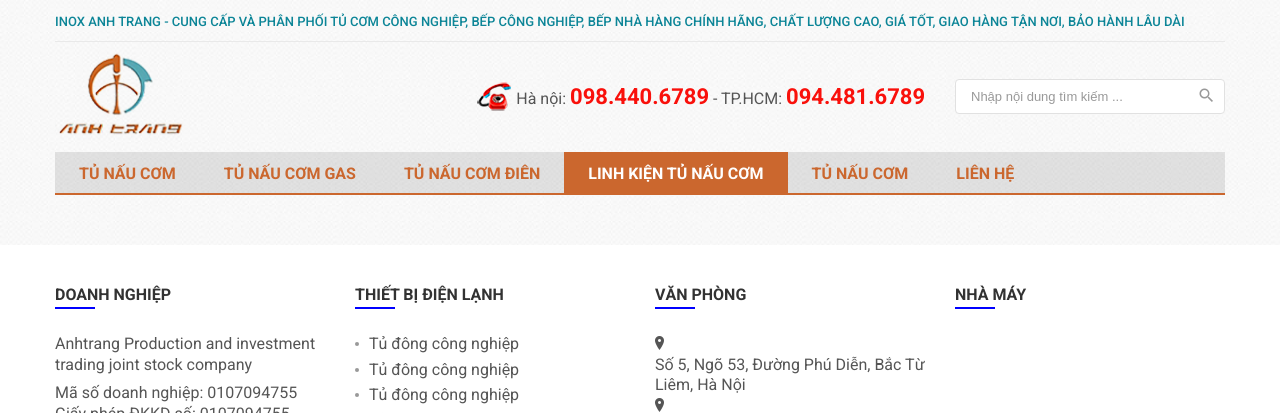
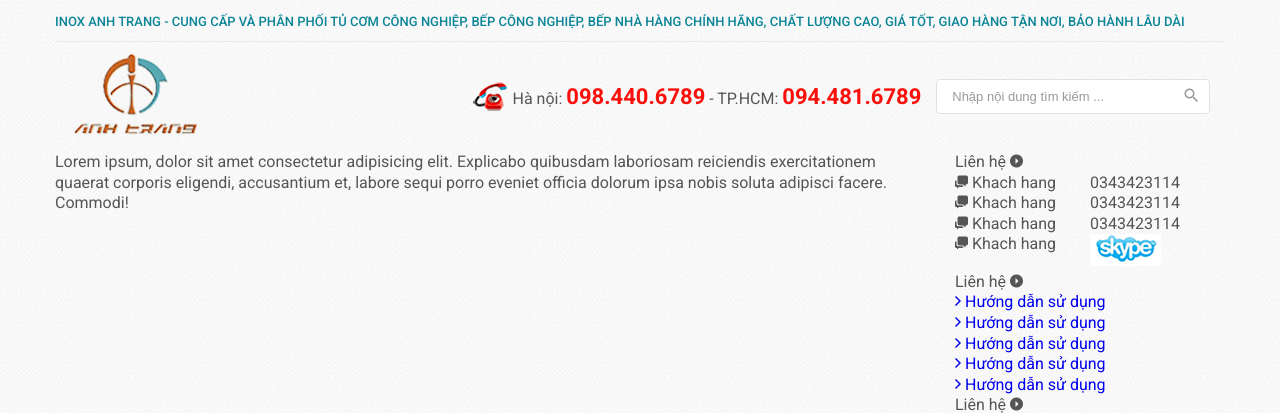
Before and after one commit to luctc-dev/FrontT02-092020, a PHP site: page /InoxAnhTrang/index.html in a window 1280 px wide. Shown: the top 413 px of the page. Run offline with PHP 8.4, Linux system fonts and the light colour scheme.

Commit message:
html sidebar

```diff
--- a/InoxAnhTrang/css/style.css
+++ b/InoxAnhTrang/css/style.css
@@ -56,15 +56,31 @@ body {
   margin-left: -15px;
   margin-right: -15px;
 }
-.row [class*="tcl-col-"] {
+.row > [class*="tcl-col-"] {
   font-size: 16px;
   display: inline-block;
   padding-right: 15px;
   padding-left: 15px;
   vertical-align: top;
 }
-.row [class*="tcl-col-"].va-middle {
+.row > [class*="tcl-col-"].va-middle {
   vertical-align: middle;
+}
+.row.no-gutters {
+  margin-left: 0;
+  margin-right: 0;
+}
+.row.no-gutters > [class*="tcl-col-"] {
+  padding-left: 0;
+  padding-right: 0;
+}
+.row.gutters-15 {
+  margin-left: 7.5px;
+  margin-right: 7.5px;
+}
+.row.gutters-15 > [class*="tcl-col-"] {
+  padding-left: 7.5px;
+  padding-right: 7.5px;
 }
 .row .tcl-col-3 {
   width: 25%;
--- a/InoxAnhTrang/index.html
+++ b/InoxAnhTrang/index.html
@@ -25,7 +25,7 @@
 
       <!-- Main Header -->
       <div class="main-header">
-        <div class="row">
+        <div class="row gutters-15">
           <div class="tcl-col-9 va-middle">
             <div class="tcl-d-flex tcl-jc-between">
               <div class="logo-header">
@@ -50,6 +50,167 @@
       <!-- End Main Header -->
     </div>
   </header>
+
+  <main>
+    <div class="container">
+      <div class="row">
+        <div class="tcl-col-9">
+          <p>Lorem ipsum, dolor sit amet consectetur adipisicing elit. Explicabo quibusdam laboriosam reiciendis exercitationem quaerat corporis eligendi, accusantium et, labore sequi porro eveniet officia dolorum ipsa nobis soluta adipisci facere. Commodi!</p>
+        </div>
+        <div class="tcl-col-3">
+          <!-- aside thẻ của HTML5 -->
+          <aside class="sidebar">
+
+            <!-- Start Sidebar Item Contact -->
+            <div class="sidebar-item">
+              <div class="sidebar-item__title">
+                <span class="sidebar-item__title--text">Liên hệ</span>
+                <span class="sidebar-item__title--icons ion-android-arrow-dropright-circle"></span>
+              </div>
+              <div class="sidebar-item__content sidebar-item__contact">
+                <div class="row no-gutters">
+                  <div class="tcl-col-6">
+                    <span class="icons ion-chatboxes"></span>
+                    <span class="text">Khach hang</span>
+                  </div>
+                  <div class="tcl-col-6">
+                    0343423114
+                  </div>
+                </div>
+                <div class="row no-gutters">
+                  <div class="tcl-col-6">
+                    <span class="icons ion-chatboxes"></span>
+                    <span class="text">Khach hang</span>
+                  </div>
+                  <div class="tcl-col-6">
+                    0343423114
+                  </div>
+                </div>
+                <div class="row no-gutters">
+                  <div class="tcl-col-6">
+                    <span class="icons ion-chatboxes"></span>
+                    <span class="text">Khach hang</span>
+                  </div>
+                  <div class="tcl-col-6">
+                    0343423114
+                  </div>
+                </div>
+                <div class="row no-gutters">
+                  <div class="tcl-col-6">
+                    <span class="icons ion-chatboxes"></span>
+                    <span class="text">Khach hang</span>
+                  </div>
+                  <div class="tcl-col-6">
+                    <img src="./images/icon-skype.png" alt="">
+                  </div>
+                </div>
+              </div>
+            </div>
+            <!-- End Sidebar Item Contact -->
+
+            <!-- Start Sidebar Item List Blog Categories -->
+            <div class="sidebar-item">
+              <div class="sidebar-item__title">
+                <span class="sidebar-item__title--text">Liên hệ</span>
+                <span class="sidebar-item__title--icons ion-android-arrow-dropright-circle"></span>
+              </div>
+              <div class="sidebar-item__content blog-categoies">
+                <ul>
+                  <li><a href="#"><span class="icons ion-ios-arrow-forward"></span> Hướng dẫn sử dụng</a></li>
+                  <li><a href="#"><span class="icons ion-ios-arrow-forward"></span> Hướng dẫn sử dụng</a></li>
+                  <li><a href="#"><span class="icons ion-ios-arrow-forward"></span> Hướng dẫn sử dụng</a></li>
+                  <li><a href="#"><span class="icons ion-ios-arrow-forward"></span> Hướng dẫn sử dụng</a></li>
+                  <li><a href="#"><span class="icons ion-ios-arrow-forward"></span> Hướng dẫn sử dụng</a></li>
+                </ul>
+              </div>
+            </div>
+            <!-- End Sidebar Item Blog Categories -->
+
+            <!-- Start Sidebar Item List Blog -->
+            <div class="sidebar-item">
+              <div class="sidebar-item__title">
+                <span class="sidebar-item__title--text">Liên hệ</span>
+                <span class="sidebar-item__title--icons ion-android-arrow-dropright-circle"></span>
+              </div>
+              <div class="sidebar-item__content list-blogs">
+
+                <!-- Start List Blogs Item -->
+                <div class="list-blogs__item">
+                  <div class="list-blogs__head">
+                    <div class="list-blogs__thumbnail">
+                      <img src="https://dienmaynewsun.com/wp-content/uploads/2018/08/tu-nau-com-10-khay-dung-dien-nhap-khau.jpg" alt="">
+                    </div>
+                    <div class="list-blogs__title">
+                      <a href="#">Học viện Khoa học Quân sự tin dùng tủ nấu cơm</a>
+                    </div>
+                  </div>
+                  <p class="list-blogs__desc">Tủ nấu cơm là thiết bị thông dụng, được sử dụng phổ biến ở hệ thống nhà hàng, trường học...</p>
+                </div>
+                <!-- End List Blogs Item -->
+
+                <!-- Start List Blogs Item -->
+                <div class="list-blogs__item">
+                  <div class="list-blogs__head">
+                    <div class="list-blogs__thumbnail">
+                      <img src="https://dienmaynewsun.com/wp-content/uploads/2018/08/tu-nau-com-10-khay-dung-dien-nhap-khau.jpg" alt="">
+                    </div>
+                    <div class="list-blogs__title">
+                      <a href="#">Học viện Khoa học Quân sự tin dùng tủ nấu cơm</a>
+                    </div>
+                  </div>
+                  <p class="list-blogs__desc">Tủ nấu cơm là thiết bị thông dụng, được sử dụng phổ biến ở hệ thống nhà hàng, trường học...</p>
+                </div>
+                <!-- End List Blogs Item -->
+
+                <!-- Start List Blogs Item -->
+                <div class="list-blogs__item">
+                  <div class="list-blogs__head">
+                    <div class="list-blogs__thumbnail">
+                      <img src="https://dienmaynewsun.com/wp-content/uploads/2018/08/tu-nau-com-10-khay-dung-dien-nhap-khau.jpg" alt="">
+                    </div>
+                    <div class="list-blogs__title">
+                      <a href="#">Học viện Khoa học Quân sự tin dùng tủ nấu cơm</a>
+                    </div>
+                  </div>
+                  <p class="list-blogs__desc">Tủ nấu cơm là thiết bị thông dụng, được sử dụng phổ biến ở hệ thống nhà hàng, trường học...</p>
+                </div>
+                <!-- End List Blogs Item -->
+
+
+              </div>
+
+            </div>
+            <!-- End Sidebar Item List Blog -->
+
+            <!-- Start Sidebar Item Fanpage -->
+            <div class="sidebar-item">
+              <div class="sidebar-item__title">
+                <span class="sidebar-item__title--text">Liên hệ</span>
+                <span class="sidebar-item__title--icons ion-android-arrow-dropright-circle"></span>
+              </div>
+              <div class="sidebar-item__content fanpage">
+
+              </div>
+            </div>
+            <!-- End Sidebar Item Fanpage -->
+
+            <!-- Start Sidebar Item List Blog 02 -->
+            <div class="sidebar-item">
+              <div class="sidebar-item__title">
+                <span class="sidebar-item__title--text">Liên hệ</span>
+                <span class="sidebar-item__title--icons ion-android-arrow-dropright-circle"></span>
+              </div>
+              <div class="sidebar-item__content list-blogs-style-02">
+
+              </div>
+            </div>
+            <!-- End Sidebar Item List Blog 02 -->
+
+          </aside>
+        </div>
+      </div>
+    </div>
+  </main>
 
   <nav id="menu">
     <div class="container">
```
